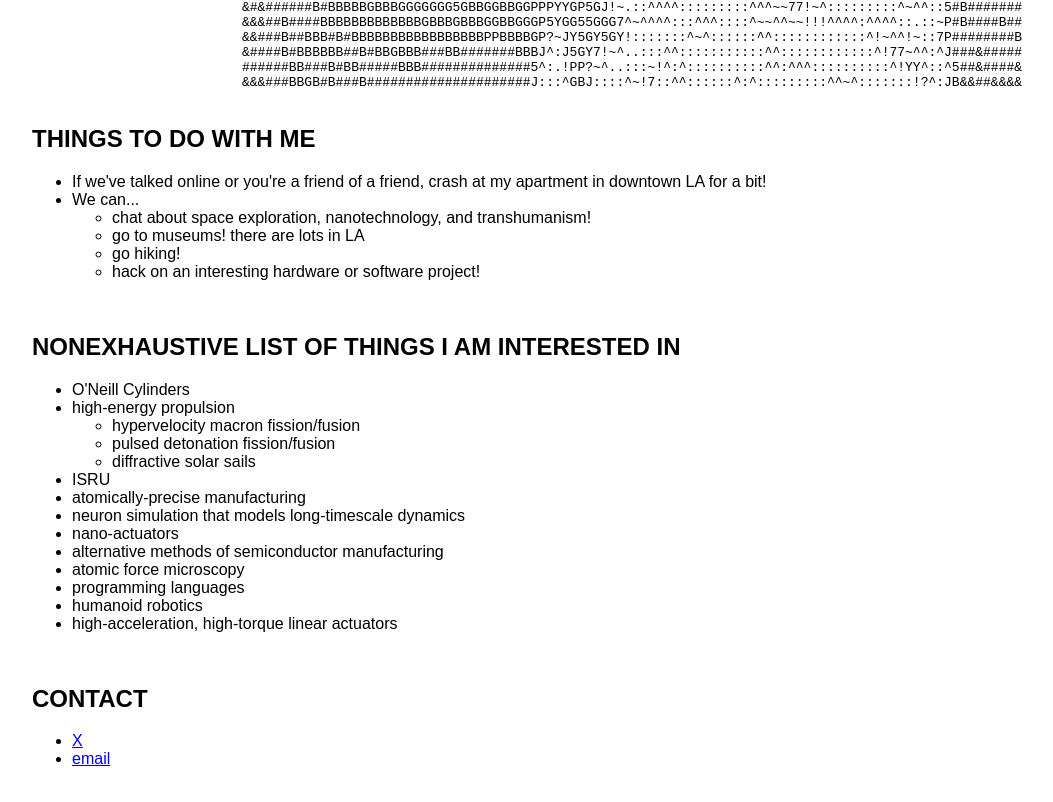
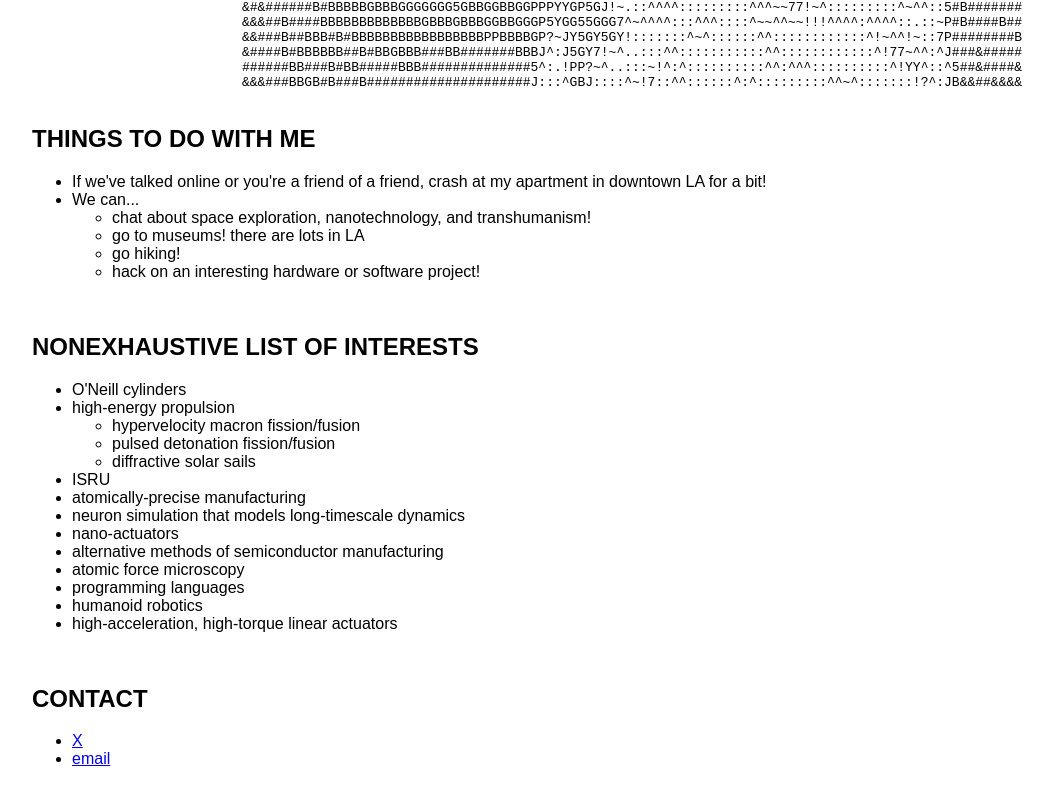
Before and after one commit to lachlansneff/lachlansneff.github.io, a plain HTML site: page index.html in a window 1280 px wide. Shown: the part 628-1430 px from the top of the page, without its empty margins (8-1061 px from the left). Drawn offline with Linux system fonts and the light colour scheme; a web font is replaced by a local one.

Commit message:
Shorten line

```diff
--- a/index.html
+++ b/index.html
@@ -69,9 +69,9 @@
       </ul>
     </div>
     <div class="boxed">
-      <h2>NONEXHAUSTIVE LIST OF THINGS I AM INTERESTED IN</h2>
+      <h2>NONEXHAUSTIVE LIST OF INTERESTS</h2>
       <ul>
-        <li>O'Neill Cylinders</li>
+        <li>O'Neill cylinders</li>
         <li>high-energy propulsion
           <ul>
             <li>hypervelocity macron fission/fusion</li>
```
